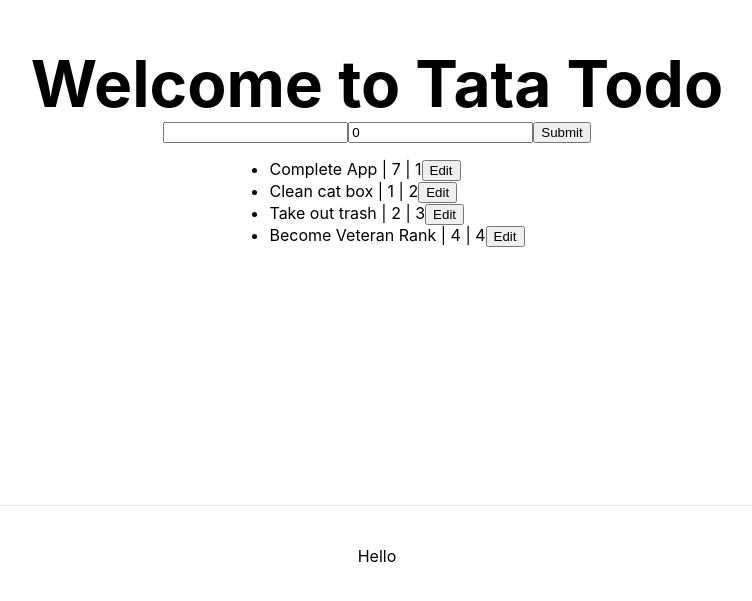
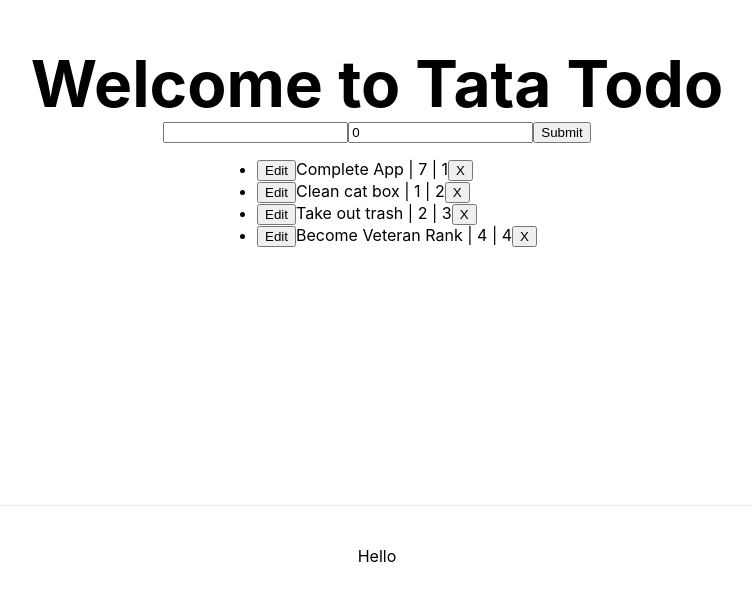
Before and after one commit to nathSierra/tata-todo, a Next.js app: page / in a window 1280 px wide. Shown: the part 195-796 px from the top of the page, without its empty margins (263-1015 px from the left). Built offline with nearby package versions, Linux system fonts and the light colour scheme.

Commit message:
feat: crud operations client-side

```diff
--- a/common/components/Task/Task.tsx
+++ b/common/components/Task/Task.tsx
@@ -1,24 +1,27 @@
 import React from 'react'
+import { IbaseObject } from '../../models';
 
-export type Itask = {
-    id: string;
+export interface Itask extends IbaseObject {
     name: string;
     description?: string;
     difficulty: number;
+    isCompleted: boolean;
 }
 
 export type Iprops = {
   task: Itask;
   setSelectedTask: (task: Itask) => void;
+  onDelete: (id: string) => void;
 }
 
 export const Task = (props: Iprops) => {
-    const {task, setSelectedTask} = props;
+    const {task, setSelectedTask, onDelete} = props;
     const {name, difficulty, id} = task;
     return (
         <li>
+            <button onClick={(_) => setSelectedTask(task)}>Edit</button>
             {name} | {difficulty} | {id}
-            <button onClick={(_) => setSelectedTask(task)}>Edit</button>
+             <button onClick={(_) => onDelete(id)}>X</button>
         </li>
     )
 }
--- a/common/components/TaskForm/TaskForm.tsx
+++ b/common/components/TaskForm/TaskForm.tsx
@@ -8,7 +8,7 @@ type Iprops = {
     saveTask: (task: Itask) => void;
 }
 
-export const initialTask: Itask = {name: '', difficulty: 0, id: ''};
+export const initialTask: Itask = {name: '', difficulty: 0, id: '', isCompleted: false};
 
 export default function TaskForm(props: Iprops) {
     const {task, saveTask} = props;
@@ -18,8 +18,7 @@ export default function TaskForm(props: Iprops) {
        enableReinitialize
        initialValues={task || initialTask}
        onSubmit={(values, { setSubmitting }) => {
-           const id = uuidv4();
-           saveTask({...values, id})
+           saveTask(values)
          setTimeout(() => {
            alert(JSON.stringify(values, null, 2));
            setSubmitting(false);
--- a/common/components/TaskList/TaskList.tsx
+++ b/common/components/TaskList/TaskList.tsx
@@ -5,19 +5,17 @@ import { Task, Itask } from '../Task/Task'
 type Iprops = {
     tasks: Itask[];
     setSelectedTask: (task: Itask) => void;
+    onDelete: (id: string) => void;
 }
 
 
 export const TaskList = (props: Iprops) => {
-    const {tasks, setSelectedTask} = props;
+    const {tasks, setSelectedTask, onDelete} = props;
     if (tasks.length === 0) <> No Tasks! </>
     return (
-
-       <>
        <ul>
-           {tasks.map((task: Itask) => <Task key={task.name} task={task} setSelectedTask={setSelectedTask}/>)}
+           {tasks.map((task: Itask) => <Task key={task.name} task={task} setSelectedTask={setSelectedTask} onDelete={onDelete}/>)}
 
        </ul>
-       </>
     )
 }
--- /dev/null
+++ b/common/models.ts
@@ -0,0 +1,3 @@
+export type IbaseObject = {
+    id: string;
+}
--- a/package.json
+++ b/package.json
@@ -10,12 +10,14 @@
   },
   "dependencies": {
     "formik": "^2.2.9",
+    "lodash": "^4.17.21",
     "next": "11.0.1",
     "react": "17.0.2",
     "react-dom": "17.0.2",
     "uuid": "^8.3.2"
   },
   "devDependencies": {
+    "@types/lodash": "^4.14.171",
     "@types/react": "17.0.15",
     "@types/uuid": "^8.3.1",
     "eslint": "7.32.0",
--- a/pages/index.tsx
+++ b/pages/index.tsx
@@ -5,39 +5,53 @@ import { TaskList } from '../common/components/TaskList/TaskList'
 import { Itask } from '../common/components/Task/Task'
 import { useState, useEffect } from 'react'
 import TaskForm, { initialTask } from '../common/components/TaskForm/TaskForm'
+import { v4 as uuidv4 } from 'uuid';
+import { keyBy } from 'lodash'
+
+
 
   const tasks= [
   {
     id: '1',
     name: 'Complete App',
     difficulty: 7,
+    isCompleted: false,
   },
     {
     id: '2',
     name: 'Clean cat box',
     difficulty: 1,
+    isCompleted: false,
   },
     {
     id: '3',
     name: 'Take out trash',
     difficulty: 2,
+    isCompleted: false,
   },
     {
     id: '4',
     name: 'Become Veteran Rank',
     difficulty: 4,
+    isCompleted: false,
   },
 ]
 
 
 export default function Home() {
-  const [taskList, setTaskList] = useState(tasks);
+  const [taskListByID, setTaskListByID] = useState(keyBy(tasks, 'id'));
   const [selectedTask, setSelectedTask] = useState(initialTask);
 
-  // useEffect(() => {alert(selectedTask.name)},[selectedTask])
+  const saveTask = (task: Itask) => {
+    const id = task?.id || uuidv4();
 
-  const saveTask = (task: Itask) => {
-    setTaskList([...taskList, task])
+    setTaskListByID({...taskListByID, [id]:task})
+
+  }
+
+  const deleteTask = (id: string) => {
+    const {[id]: deletedTask, ...tasksByID} = taskListByID;
+    setTaskListByID(tasksByID)
   }
 
   return (
@@ -53,7 +67,7 @@ export default function Home() {
           Welcome to Tata Todo
         </h1>
         <TaskForm task={selectedTask} saveTask={saveTask}/>
-        <TaskList setSelectedTask={setSelectedTask} tasks={taskList} />
+        <TaskList setSelectedTask={setSelectedTask} onDelete={deleteTask} tasks={Object.values(taskListByID)} />
       </main>
 
       <footer className={styles.footer}>
```
Also changed, not shown: 1 other file (tests, documents, lock files or other folders).
